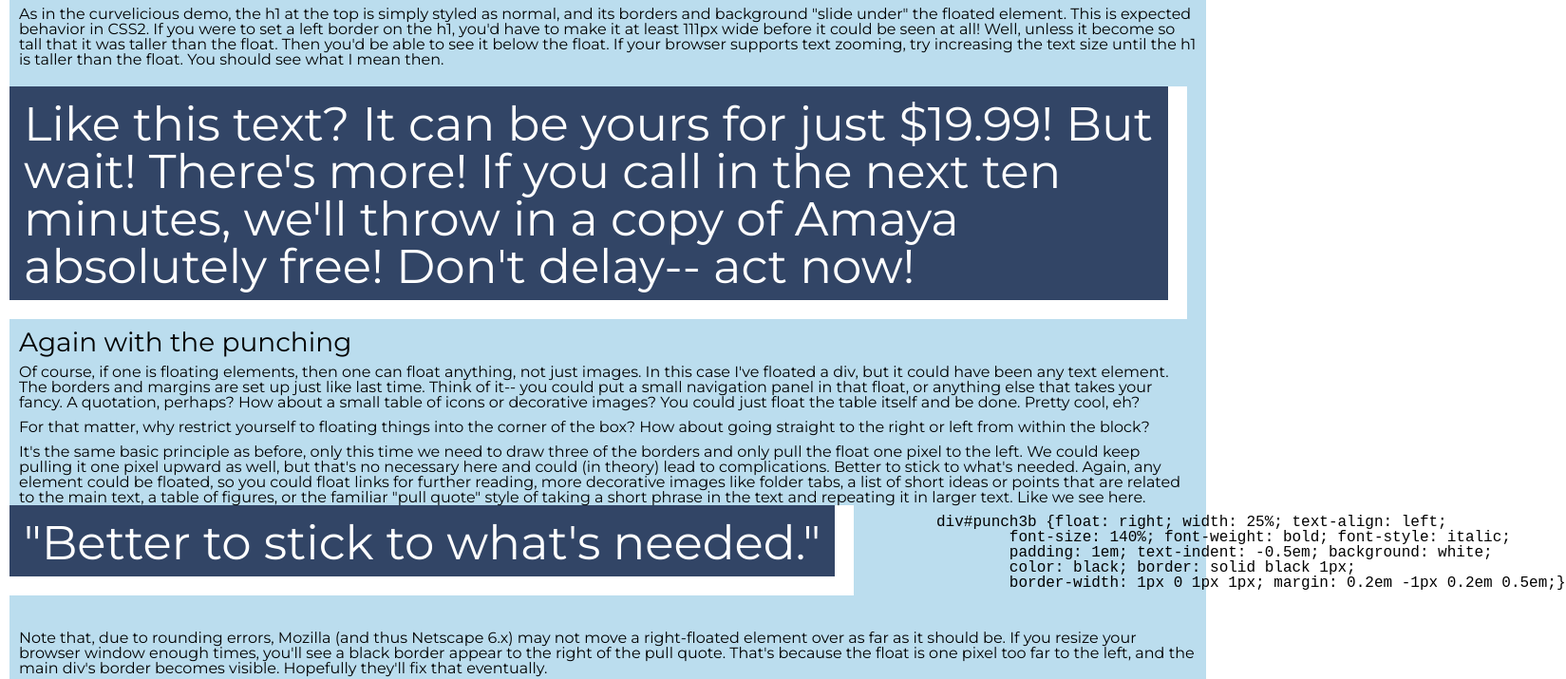
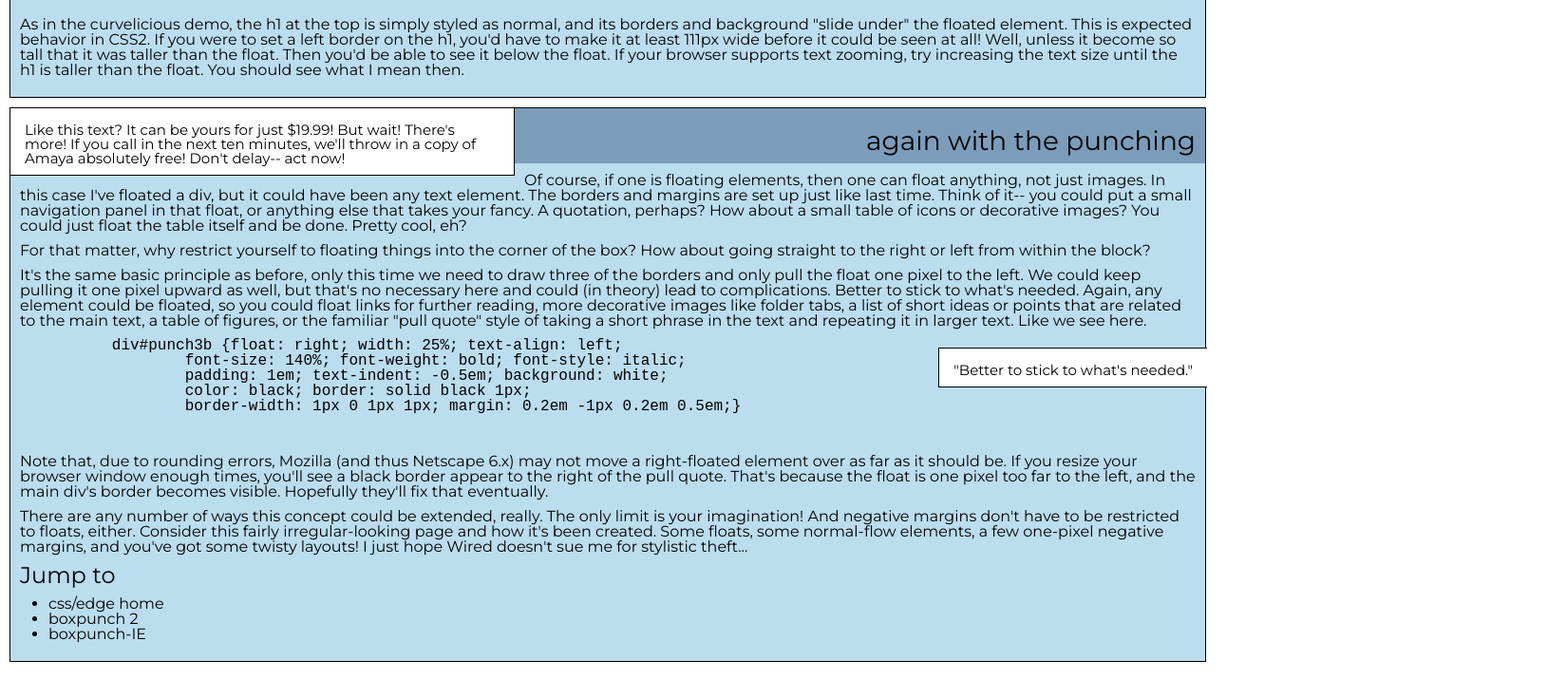
Before and after one commit to IsratJahan13/02-harjoitus, a plain HTML site: page index.html in a window 1280 px wide. Shown: the part 607-1322 px from the top of the page at 95% size, 1649 px wide, since content can reach past the window. Drawn offline with Linux system fonts and the light colour scheme.

Commit message:
final commit

```diff
--- a/index.html
+++ b/index.html
@@ -9,7 +9,7 @@
         <link rel="stylesheet" href="layout.css">
     </head>
     <body>
-        <section>
+        <section class="q">
             <figure>
                 <span>Q</span>
             </figure>
@@ -29,7 +29,7 @@ border-width: 0 0.2em 0.2em 0; margin: 0 0.5em 0.2em 0;}
                 It all adds up to the appearance of a block that's had a corner punched out and replaced, and the text in the block reflowed to go around the punchout. And, in a sense, that's exactly what happened. But what if I want to put a border around the main block of text? How do I keep it from encircling my punched-out corner? Even worse, how do I get that border to run along the edge of the punchout?
             </p>
         </section>
-        <section>
+        <section class="forBorder">
             <figure class="pieni">
                 <img src="./images/magnifier..png" alt="magnifire">
             </figure>
@@ -49,7 +49,7 @@ div#punch2 img {height: 70px; width: 100px;}
             </pre>
             <p>As in the curvelicious demo, the h1 at the top is simply styled as normal, and its borders and background "slide under" the floated element. This is expected behavior in CSS2. If you were to set a left border on the h1, you'd have to make it at least 111px wide before it could be seen at all! Well, unless it become so tall that it was taller than the float. Then you'd be able to see it below the float. If your browser supports text zooming, try increasing the text size until the h1 is taller than the float. You should see what I mean then. </p>
         </section>
-        <section>
+        <section class="forBorder">
             <figure class="vasen-nurkka">
                 <span>
                     Like this text? It can be yours for just $19.99! But wait! There's
@@ -57,7 +57,7 @@ div#punch2 img {height: 70px; width: 100px;}
                     Amaya absolutely free! Don't delay-- act now!
                   </span>
             </figure>
-            <h2>
+            <h2 class="oikealle">
                 Again with the punching
             </h2>
             <p>
--- a/layout.css
+++ b/layout.css
@@ -23,23 +23,41 @@ figure {
     margin-block-start: -1rem;
     margin-inline-start: -1rem;
 }
+.forBorder {
+    border: 0.1rem solid black;
+}
 .pieni {
     width: 20rem;
     background-color: white;
     padding: 0;
-    border: 0;
+    border: 1px solid black;
+    border-width: 0 1px 1px 0;
 }
 .pieni img {
     max-width: 100%;
+
 }
 figure span {
     margin-block-end: 1rem;
 }
-h2, p, pre{
-    margin-block-end: 1rem;
+h2,
+h3,
+p,
+pre,
+section,
+ul {
+  margin-block-end: 1rem;
 }
 h2 {
     font-size: 2.8rem;
+}
+h3 {
+    font-size: 2.4rem;
+  }
+ul {
+font-size: 1.6rem;
+list-style: disc;
+padding-inline-start: 3rem;
 }
 .oikealle {
     text-align: right;
@@ -50,6 +68,24 @@ h2 {
     padding-block-start: 2rem;
     text-transform: lowercase;
 }
+.vasen-nurkka {
+    background-color: white;
+    color: black;
+    font-size: 1.5rem;
+    width: 50rem;
+    border: 1px solid black;
+    border-width: 0 1px 1px 0;
+}
+.oikea-reuna {
+    color: black;
+    background-color: white;
+    float: right;
+    font-size: 1.5rem;
+    border: 1px solid black;
+    margin: 1rem -1.2rem 1rem 1rem;
+    border-width: 1px 0 1px 1px;
+}
+
 p {
     font-size: 1.6rem;
 }
@@ -58,3 +94,6 @@ pre {
     font-family: 'Courier New', Courier, monospace;
     margin-inline-start: 2rem;
 }
+h4 {
+    margin-inline-end: 1rem;
+}
```
